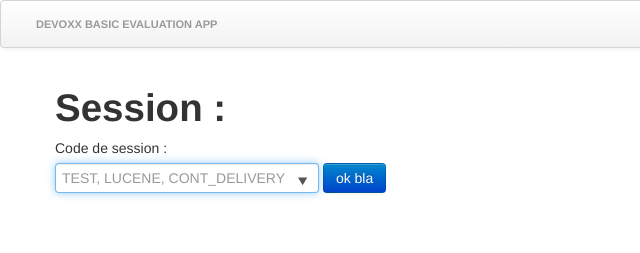
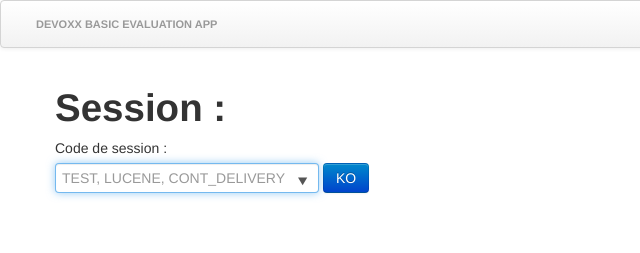
Before and after one commit to ValtechTechno/devoxx-2013-tests-pourquoi-comment, a plain HTML site: page demo-app/index.html at #/session in a window 1280 px wide. Shown: the top 253 px of the page, 0-640 px from the left. Drawn offline with Linux system fonts and the light colour scheme.

Commit message:
Faulty commit

```diff
--- a/demo-app/partials/sessionForm.html
+++ b/demo-app/partials/sessionForm.html
@@ -7,6 +7,6 @@
     <datalist id="availableSessions">
       <option ng-repeat="session in sessions" value="{{session.sessionID}}">
     </datalist>
-    <button type="submit" class="btn btn-primary">ok bla</button>
+    <button type="submit" class="btn btn-primary">KO</button>
   </form>
 </div>
```
